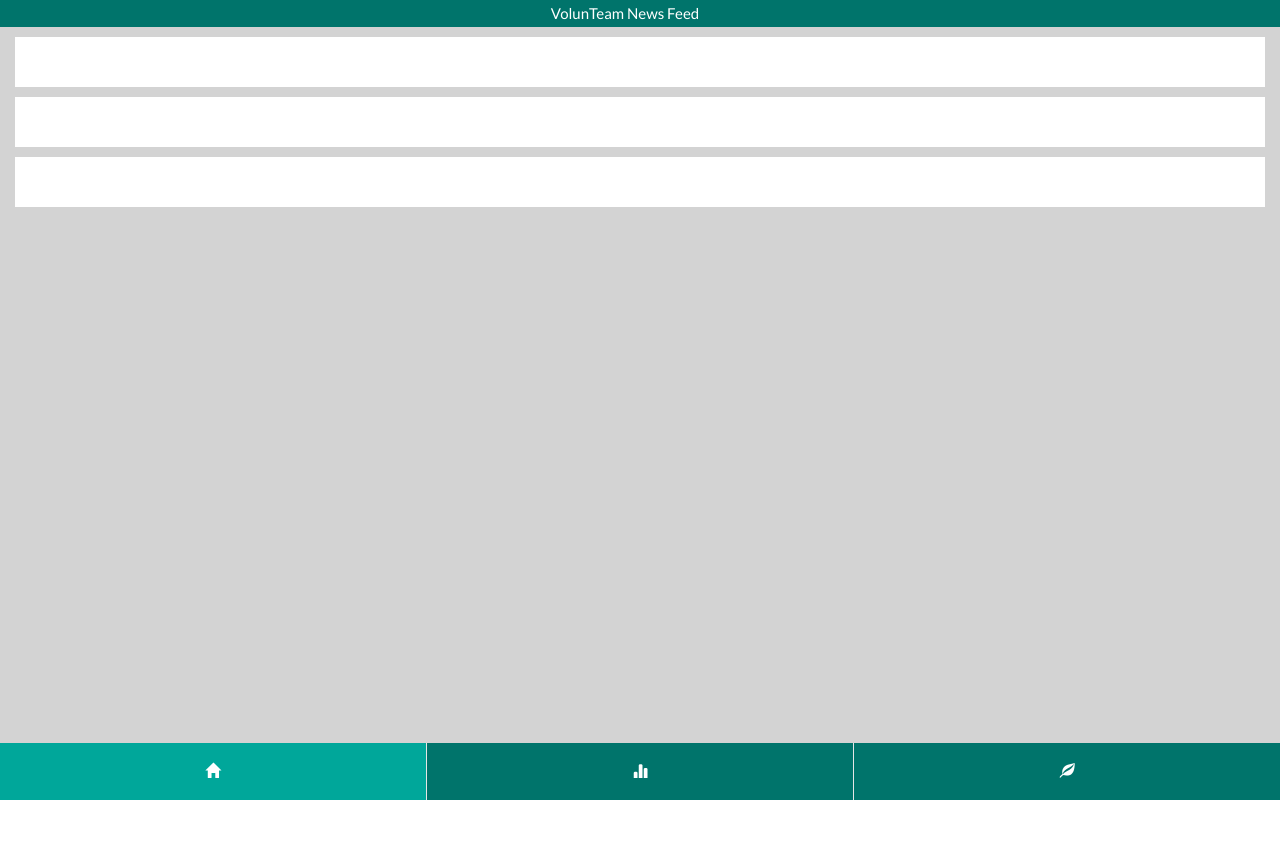
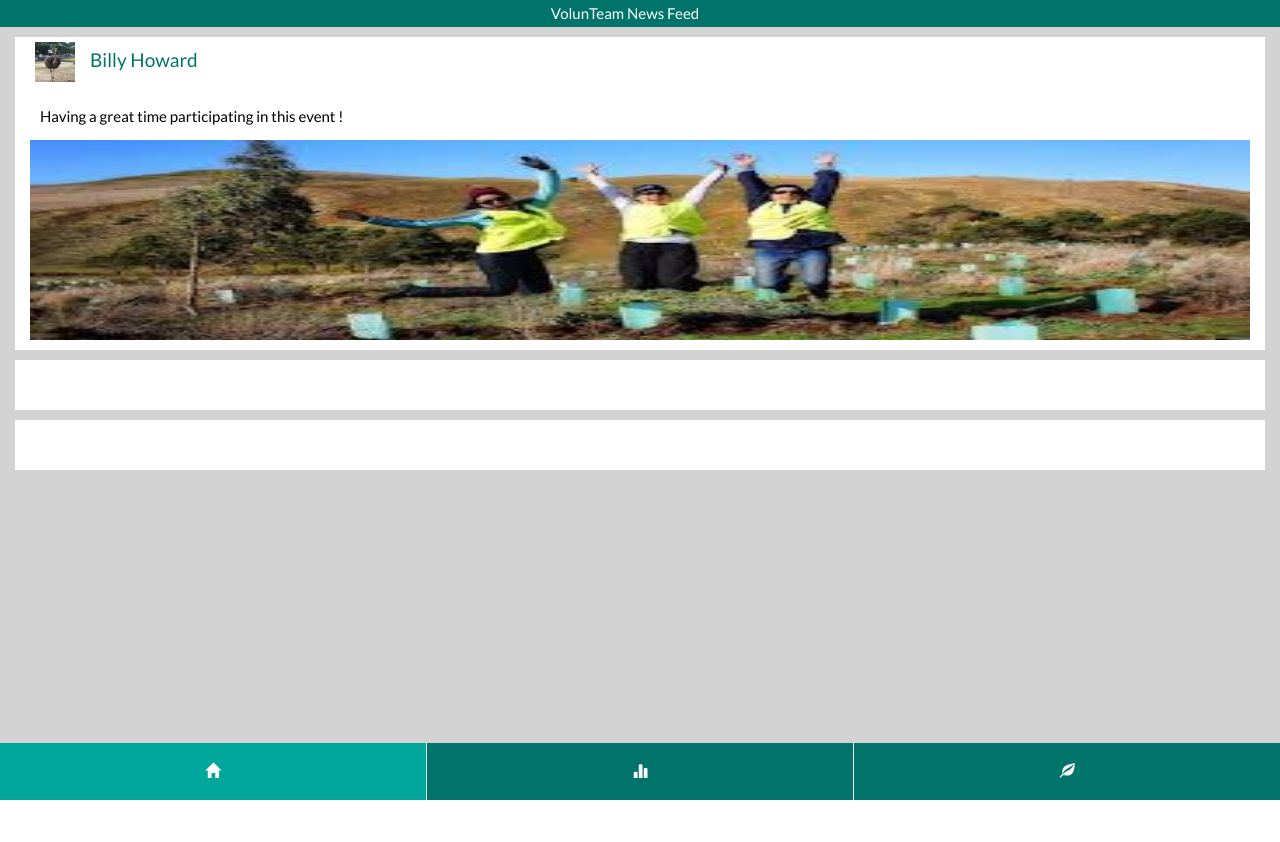
Before and after one commit to UltraKapes/Runcorp, a PHP site: page / in a window 1280 px wide. Run offline with PHP 8.4, Linux system fonts and the light colour scheme.

Commit message:
first feed yo

```diff
--- a/www/css/style.css
+++ b/www/css/style.css
@@ -248,15 +248,17 @@ height: 100vh;
 }
 
 .feedItem{
-    height: 50px;
+    /*height: 50px;*/
     background-color: white;
     width: 100%;
     margin-top: 10px;
+    min-height: 50px;
 
 }
 
 
 #feed{
+
     width:100%;
 }
 
@@ -267,6 +269,39 @@ height: 100vh;
     padding-right: 30px;
     padding-left: 30px;
  }
+
+
+
+.profilePic{
+    padding:5px;
+
+    float:left;
+}
+.profileName{
+    width:50%;
+    margin-left: 60px;
+    overflow: hidden;
+    color: #00746b;
+
+}
+
+.comment{
+     color: black;
+     margin-left: 10px;
+
+}
+
+.commentPic{
+    margin-bottom: 10px;
+}
+
+
+
+
+
+
+
+
 
 .dot {
     max-height: 30px;
--- a/www/index.html
+++ b/www/index.html
@@ -41,7 +41,14 @@
                         <div class=" row col-sm-12 homeHeader">VolunTeam News Feed</div>
                     </div>
                     <div class="outer">
-                        <div class=" col-sm-12 feedItem"></div>
+                        <div class=" col-sm-12 feedItem">
+
+                            <img class="profilePic" src="img/profile.jpg" width="50" height="50">
+                            <h4 class="profileName">Billy Howard</h3>
+                            <p class="comment">Having a great time participating in this event !</p>
+                            <img class="commentPic"src="img/volunteam1.jpg" width="100%" height="200">
+
+                        </div>
                         <div class=" col-sm-12 feedItem"></div>
                         <div class=" col-sm-12 feedItem"></div>
                     </div>
```
Also changed, not shown: www/img/profile.jpg (added), www/img/volunteam1.jpg (added).
